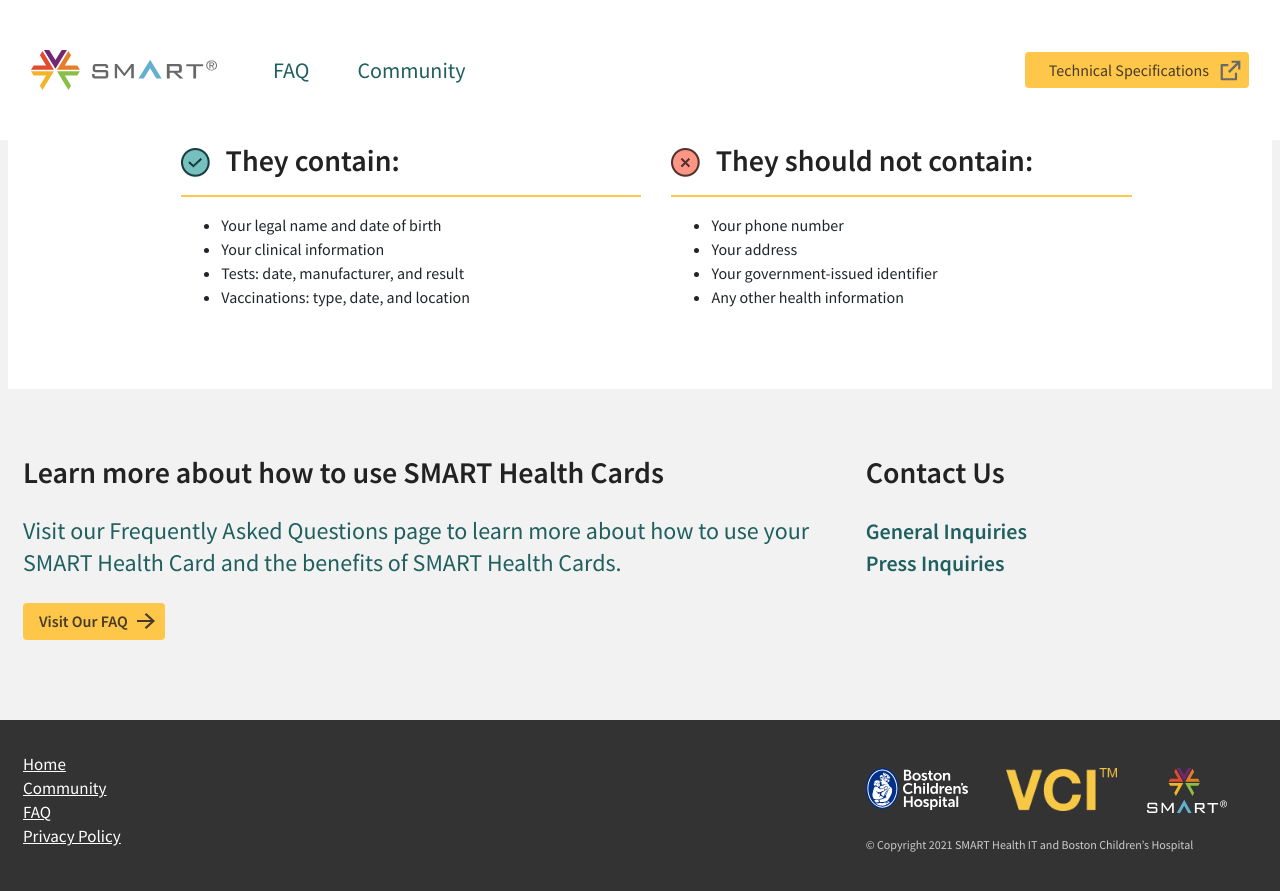
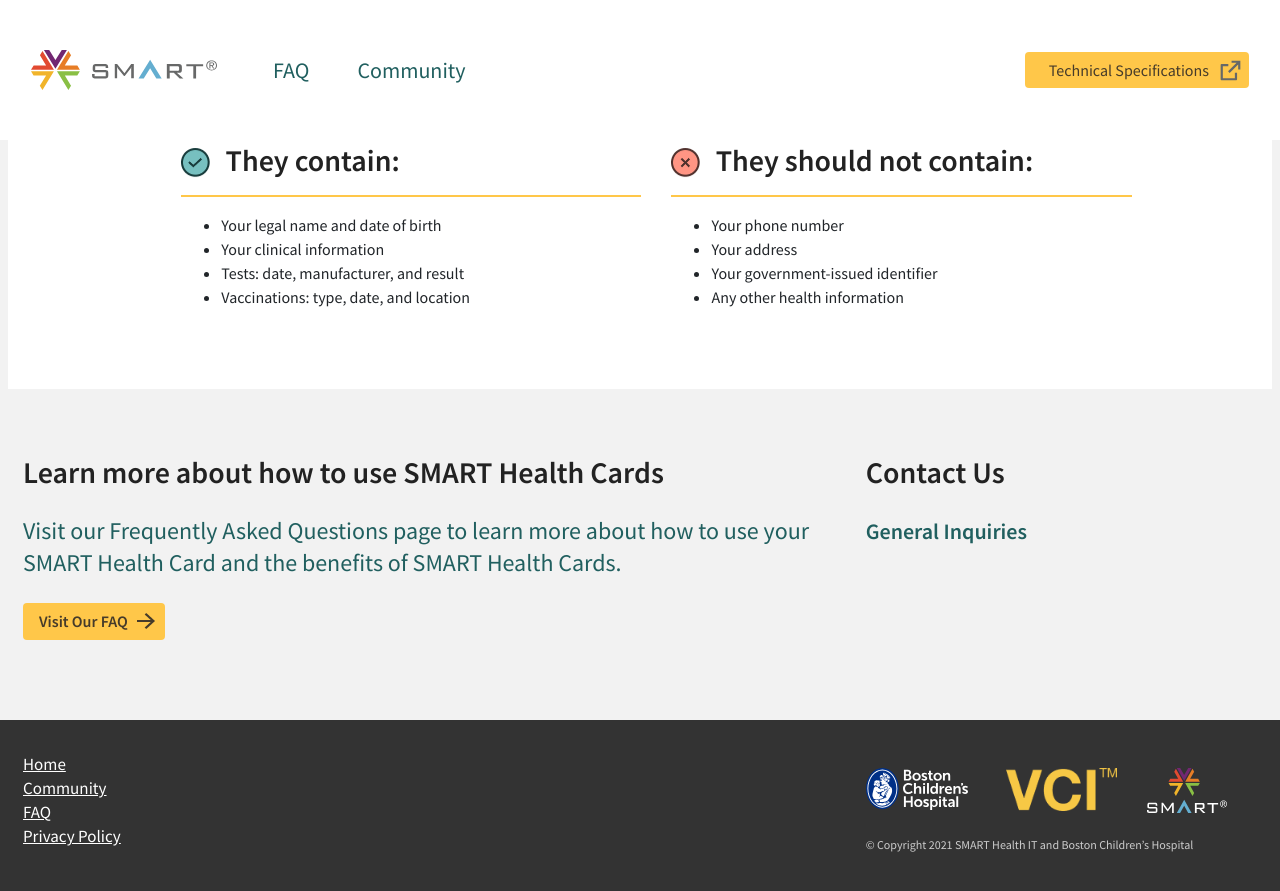
Before and after one commit to smart-health-cards/staging, a Jekyll site: the page built from en/index.html, in a window 1280 px wide and 900 px high, scrolled down 1950 px. Shown: the top 891 px of the window. Built offline with Jekyll 4.4.1, drawn with Linux system fonts in a browser that asks for light colours.

Commit message:
Remove duplicate link

```diff
--- a/en/index.html
+++ b/en/index.html
@@ -301,7 +301,6 @@
               <!-- Text -->
                 <ul class="list-unstyled">
                   <li><a href="mailto:info@smarthealth.cards" class="link-large">General Inquiries</a></li>
-                  <li><a href="mailto:info@smarthealth.cards" class="link-large">Press Inquiries</a></li>
                 </ul>
             </div>
           </div> <!-- / .row -->
```
